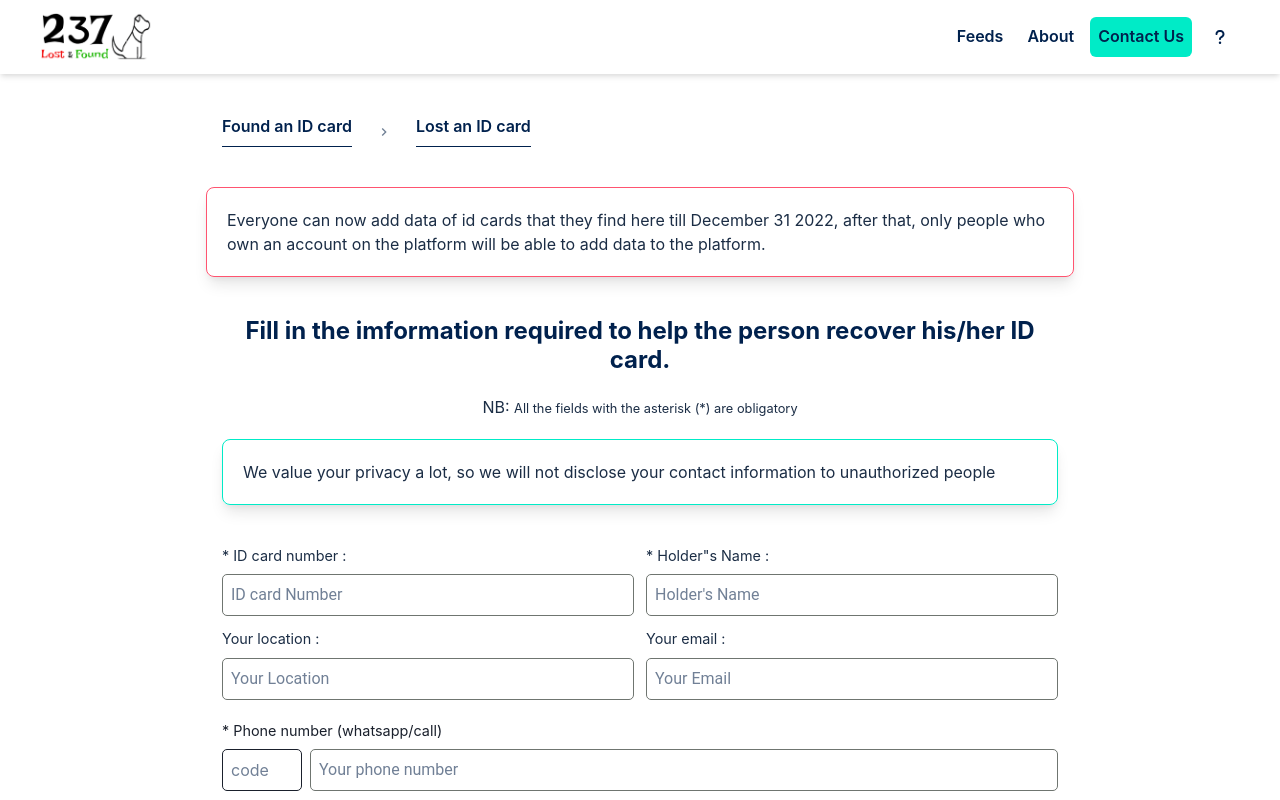
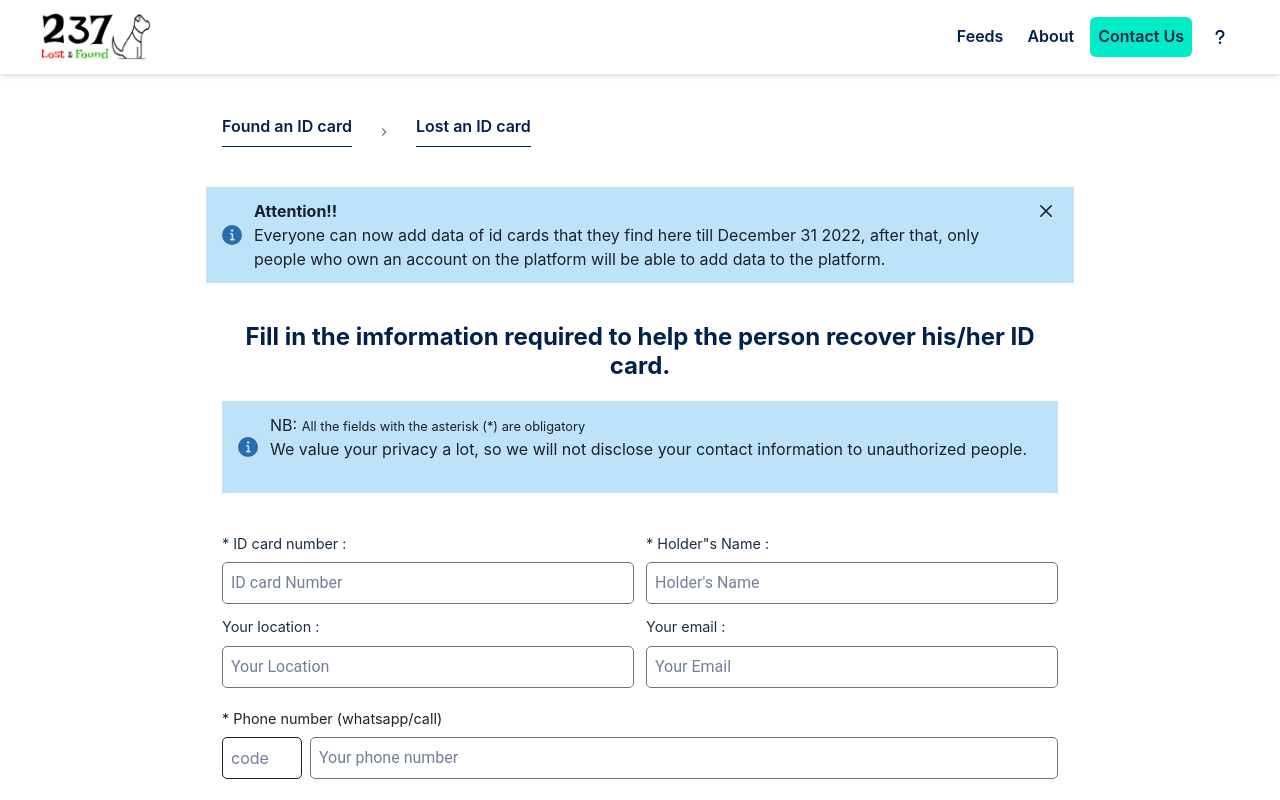
Before and after one commit to Chenwi32/237_lost_and_found, a Next.js app: page /nationalIdCollection in a window 1280 px wide. Shown: the top 800 px of the page. Built offline with nearby package versions, Linux system fonts and the light colour scheme.

Commit message:
did some ui adjustments

```diff
--- a/components/Navigation.jsx
+++ b/components/Navigation.jsx
@@ -70,7 +70,6 @@ export default function Header() {
 
             <Link href="/contact">
               <Button
-                transitionProperty={"background-color 1000ms linear"}
                 bg="brand.100"
                 color="brand.400"
                 _hover={{
--- a/package.json
+++ b/package.json
@@ -32,7 +32,7 @@
     "react": "18.1.0",
     "react-dom": "18.1.0",
     "react-dropzone": "^14.2.3",
-    "react-toastify": "^9.0.8"
+    "react-toastify": "^9.1.1"
   },
   "devDependencies": {
     "@babel/cli": "^7.18.6",
--- a/pages/nationalIdCollection.jsx
+++ b/pages/nationalIdCollection.jsx
@@ -1,14 +1,18 @@
 import { addDoc, doc, getFirestore, setDoc } from "firebase/firestore";
 import { useEffect, useCallback, useState } from "react";
-import Announcement from "../components/Announcement";
 import Controls from "../components/controls";
 import { db } from "../firebase";
 import "react-toastify/dist/ReactToastify.css";
 import { toast, ToastContainer } from "react-toastify";
 
 import {
+  Alert,
+  AlertDescription,
+  AlertIcon,
+  AlertTitle,
   Box,
   Button,
+  CloseButton,
   Container,
   Flex,
   Heading,
@@ -36,6 +40,12 @@ import { useDropzone } from "react-dropzone";
 import storage from "../firebase";
 
 const NationalIdCollection = () => {
+  const {
+    isOpen: isVisible,
+    onClose: onClose2,
+    onOpen: onOpen2,
+  } = useDisclosure({ defaultIsOpen: true });
+
   const [isLargerThan700] = useMediaQuery("(min-width: 700px)");
 
   const [idnum, setIdnum] = useState("");
@@ -106,8 +116,12 @@ const NationalIdCollection = () => {
       setEmail("");
       setIdimage("");
     } else {
-      alert(
-        "Some field are still empty. Please make sure you fill in all the information required. Thank you."
+      return (
+        <Alert status="error">
+          <AlertIcon />
+          Some field are still empty. Please make sure you fill in all the
+          information required. Thank you.
+        </Alert>
       );
     }
   };
@@ -130,11 +144,39 @@ const NationalIdCollection = () => {
 
       <Container maxW={900} mb={10} mt={10}>
         <BreadCrumbs />
-        <Announcement
-          message="Everyone can now add data of id cards that they find here till December 31 2022, after that, only people who own an account on the platform will be able to add data to the platform."
-          borderColor="1px solid #ff5470"
-        />
 
+        {isVisible ? (
+          <Alert status="info" mb={10}>
+            <AlertIcon />
+            <Box>
+              <AlertTitle>Attention!!</AlertTitle>
+              <AlertDescription>
+                Everyone can now add data of id cards that they find here till
+                December 31 2022, after that, only people who own an account on
+                the platform will be able to add data to the platform.
+              </AlertDescription>
+            </Box>
+            <CloseButton
+              alignSelf="flex-start"
+              position="relative"
+              right={-1}
+              top={-1}
+              onClick={onClose2}
+            />
+          </Alert>
+        ) : (
+          <Button
+            mb={10}
+            bg="brand.100"
+            color="brand.400"
+            _hover={{
+              bg: "brand.200",
+            }}
+            onClick={onOpen2}
+          >
+            Show Alert
+          </Button>
+        )}
         <Container maxW={900}>
           <Heading
             color={"brand.400"}
@@ -146,15 +188,17 @@ const NationalIdCollection = () => {
             ID card.
           </Heading>
 
-          <Text color={"brand.500"} mb={5} textAlign={"center"}>
-            NB:{" "}
-            <small>All the fields with the asterisk (*) are obligatory</small>
-          </Text>
-
-          <Announcement
-            message="We value your privacy a lot, so we will not disclose your contact information to unauthorized people"
-            borderColor={"1px solid #00ebc7"}
-          />
+          <Alert status="info" mb={10}>
+            <AlertIcon />
+            <Text mb={5} >
+              NB:{" "}
+              <small>All the fields with the asterisk (*) are obligatory</small>
+              <Text>
+                We value your privacy a lot, so we will not disclose your
+                contact information to unauthorized people.
+              </Text>
+            </Text>
+          </Alert>
           <SimpleGrid color={"brand.500"} columns={2} gap={3} mb={5}>
             <Box>
               <Text fontSize={"0.9rem"} mb={2}>
@@ -314,13 +358,9 @@ const NationalIdCollection = () => {
             </Box>
           </Flex>
         </Container>
-
         <Controls dataHandler={onOpen} buttonText={btnText} />
-
         <ToastContainer />
-
         {/* Modal */}
-
         <Modal isOpen={isOpen} onClose={onClose}>
           <ModalOverlay />
           <ModalContent>
```
Also changed, not shown: components/actionmenu.jsx (+7 -7 lines), 2 other files (tests, documents, lock files or other folders).
